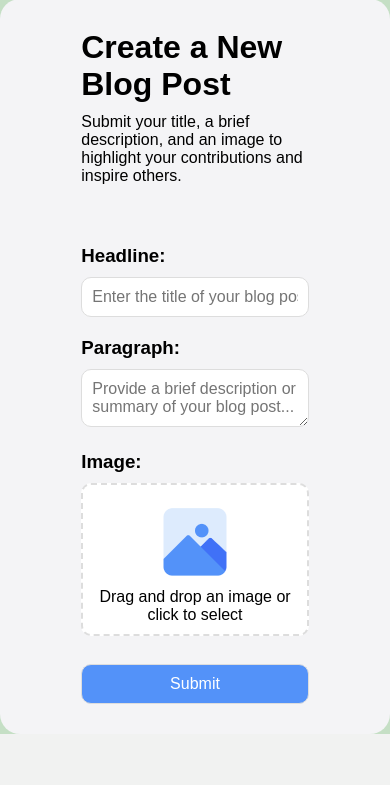
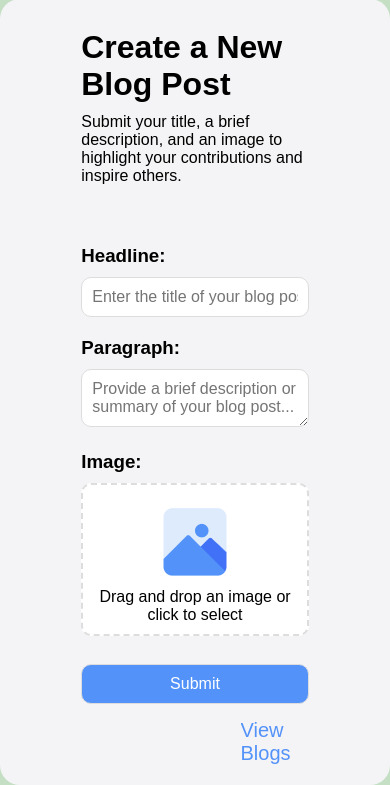
Before and after one commit to rambhajanmali/blog_website, a PHP site: page / in a window 390 px wide. Shown: the part 269-1054 px from the top of the page. Before the commit the page ends 1003 px from the top, so only its background shows below. Run offline with PHP 8.4, Linux system fonts and the light colour scheme.

Commit message:
added some new features

```diff
--- a/index.php
+++ b/index.php
@@ -1,9 +1,7 @@
 <!DOCTYPE html>
 <html>
-
 <head>
-<meta name="viewport" content="width=device-width,initial-scale=1">
-
+    <meta name="viewport" content="width=device-width,initial-scale=1">
     <title>Upload Form</title>
     <style>
         .error {
@@ -168,6 +166,51 @@
         .file-upload-container.dragover {
             border-color: #5392F9;
         }
+        a {
+    display: flex;
+    text-decoration: none;
+    color: #5392F9;
+    margin-left: 70%;
+    margin-top: 5px;
+    position: relative;
+    overflow: hidden;
+    padding-right: 20px;
+    font-size: 20px;
+}
+
+a::before {
+    content: '';
+    position: absolute;
+    left: 0;
+    bottom: 0;
+    width: 0;
+    height: 2px;
+    background-color: #5392F9;
+    transition: width 0.3s ease;
+}
+
+a::after {
+    content: '→';
+    position: absolute;
+    right:18px;
+    top: 50%;
+    transform: translateY(-50%);
+    opacity: 0;
+    font-size: 20px;
+    font-weight: bold;
+    transition: opacity 0.3s ease, transform 0.3s ease;
+}
+
+a:hover::before {
+    width: 90%;
+}
+
+a:hover::after {
+    opacity: 1;
+    transform: translateY(-50%) translateX(5px);
+}
+
+
 
         /* Media queries */
         @media (min-width: 768px) {
@@ -210,6 +253,7 @@
             }
         }
     </style>
+
     <script>
         const maxFileSize = 5000000; // 5MB in bytes
         const allowedExtensions = /(\.jpg|\.jpeg|\.png|\.gif)$/i;
@@ -342,6 +386,7 @@
                         <span id="error-message" class="error"></span><br>
                         <button id="submit-button" value="Upload" type="submit" disabled>Submit</button>
                     </form>
+                    <a href="blogs.php">View Blogs</a>
                 </div>
             </div>
         </div>
@@ -373,10 +418,27 @@ if ($_SERVER["REQUEST_METHOD"] == "POST") {
     $images = $_FILES['image'];
     $target_dir = "upload/";
     $uploaded_files = [];
+    $ip_address = $_SERVER['REMOTE_ADDR']; // Get the user's IP address
 
     // Ensure the uploads directory exists
     if (!file_exists($target_dir)) {
         mkdir($target_dir, 0777, true);
+    }
+
+    // Check the number of posts from the same IP address in the last 24 hours
+    $sql = "SELECT COUNT(*) as post_count FROM uploads WHERE ip_address = ? AND timestamp > NOW() - INTERVAL 1 DAY";
+    $stmt = $conn->prepare($sql);
+    $stmt->bind_param("s", $ip_address);
+    $stmt->execute();
+    $result = $stmt->get_result();
+    $row = $result->fetch_assoc();
+    $post_count = $row['post_count'];
+
+    if ($post_count >= 2) {
+        echo "<script>showModal('You have already submitted two posts in the last 24 hours. You cannot submit more.');</script>";
+        $stmt->close();
+        $conn->close();
+        exit();
     }
 
     for ($i = 0; $i < count($images['name']); $i++) {
@@ -392,8 +454,8 @@ if ($_SERVER["REQUEST_METHOD"] == "POST") {
 
     $uploaded_files_json = json_encode($uploaded_files);
 
-    $stmt = $conn->prepare("INSERT INTO uploads (headline, paragraph, images) VALUES (?, ?, ?)");
-    $stmt->bind_param("sss", $headline, $paragraph, $uploaded_files_json);
+    $stmt = $conn->prepare("INSERT INTO uploads (headline, paragraph, images, ip_address) VALUES (?, ?, ?, ?)");
+    $stmt->bind_param("ssss", $headline, $paragraph, $uploaded_files_json, $ip_address);
 
     if ($stmt->execute() === TRUE) {
         echo "<script>showModal('New record created successfully');</script>";
@@ -407,5 +469,4 @@ if ($_SERVER["REQUEST_METHOD"] == "POST") {
 ?>
 
 </body>
-
 </html>
```
Also changed, not shown: authenticate.php (+13 -14 lines), blogs.php (+54 -13 lines), login.php (+7 -69 lines), logout.php (added, +7 -0 lines), selection.php (+22 -0 lines), upload/Flag-India 1 (1).png (added).
